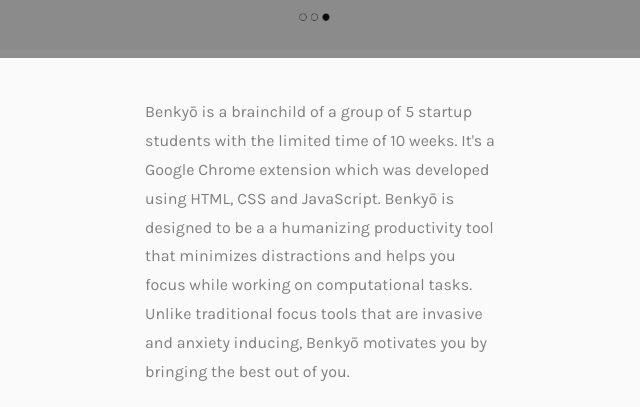
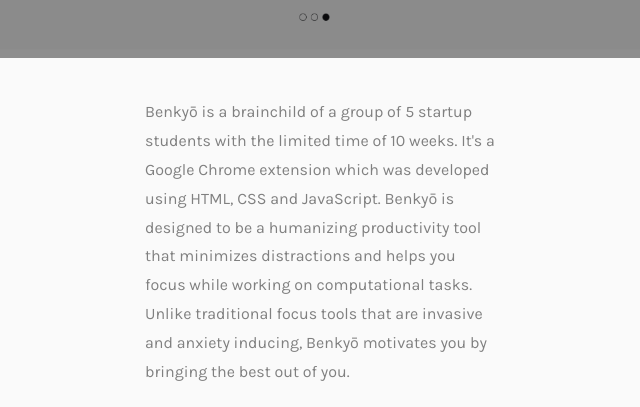
Before and after one commit to jessie-184/jessie-184.github.io, a plain HTML site: page index.html in a window 1280 px wide. Shown: the part 5699-6106 px from the top of the page, 320-960 px from the left. Drawn offline with nearby package versions, Linux system fonts and the light colour scheme; files whose address does not match are found by name; a web font is replaced by a local one.

Commit message:
Update index.html

```diff
--- a/index.html
+++ b/index.html
@@ -264,7 +264,7 @@
 							<div class="col-md-4 col-md-offset-4">
 								<div class="desc">
 									<p>	Benkyō is a brainchild of a group of 5 startup students with the limited time of 10 weeks. It's a Google Chrome extension which was developed using HTML, CSS and JavaScript.
-										Benkyō is designed to be a a humanizing productivity tool that minimizes distractions and helps you focus while working on computational tasks.
+										Benkyō is designed to be a humanizing productivity tool that minimizes distractions and helps you focus while working on computational tasks.
 										Unlike traditional focus tools that are invasive and anxiety inducing, Benkyō motivates you by bringing the best out of you.
 									</p>
 									<p class="read"><a href="https://github.com/Behrooz90/benkyo/tree/main">View details</a></p>
```
